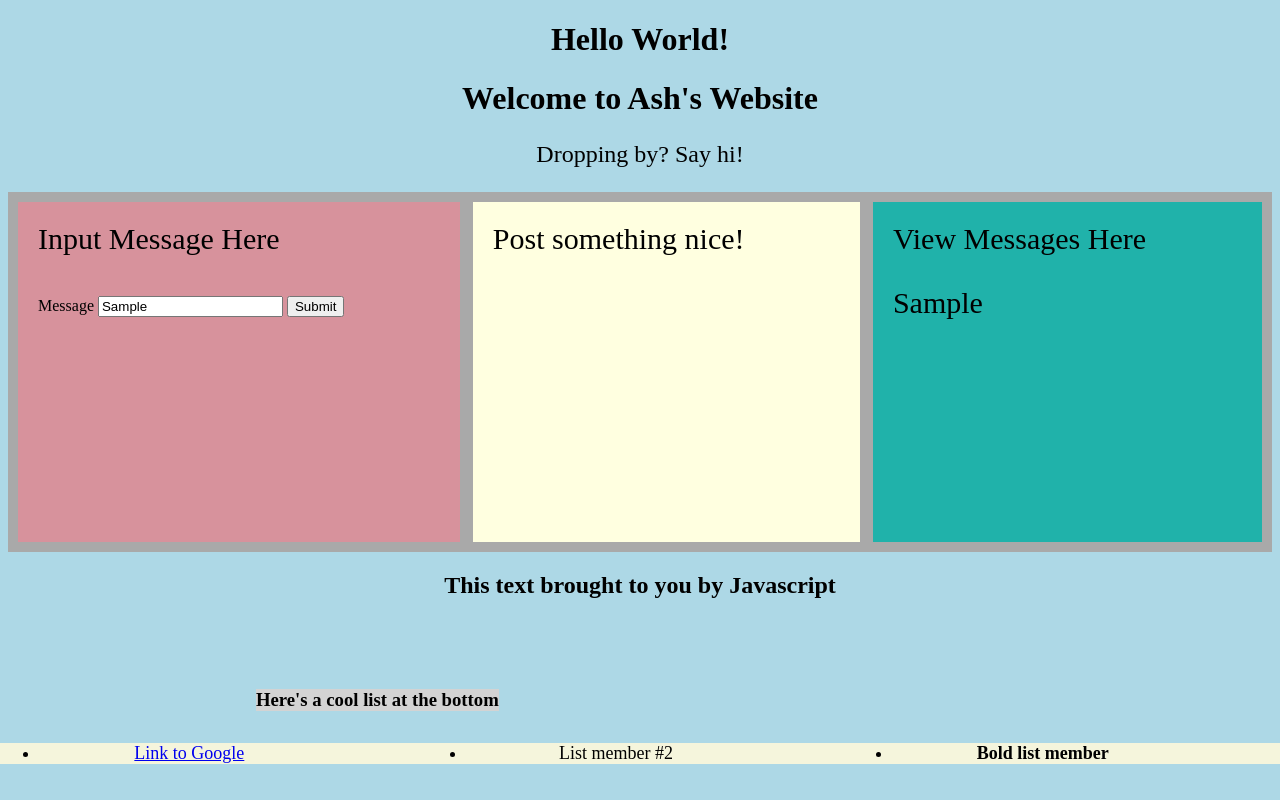
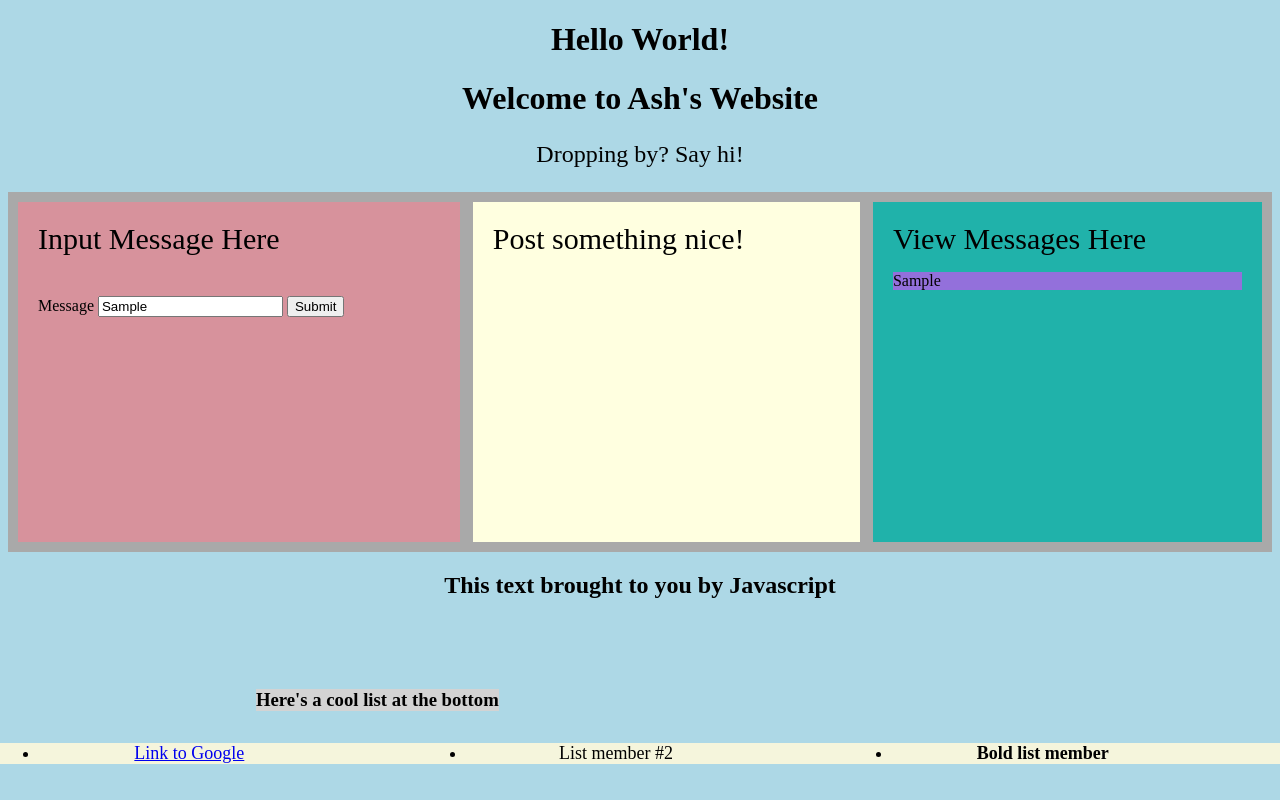
Before and after one commit to ArVolley01/Pwegress, a plain HTML site: page index.html in a window 1280 px wide. Both pictures are taken after typing "Sample" into the empty fields and a click on the button "Submit". Drawn offline with Linux system fonts and the light colour scheme.

Commit message:
finished website (for now)

```diff
--- a/index.html
+++ b/index.html
@@ -19,8 +19,7 @@
             </div>
             <div class="grid-item" id="g2">Post something nice!</div>
             <div class="grid-item" id="g3">View Messages Here
-                <!-- <p id="data"><embed src="./Data.txt" type="text/txt" /></p> -->
-                <p id="data"></p>
+                <div id="messages"></div>
             </div>
         </div>
 
--- a/script.js
+++ b/script.js
@@ -3,14 +3,22 @@ const h2 = document.createElement("h2");
 h2.textContent = "This text brought to you by Javascript";
 document.querySelector("body").appendChild(h2);
 
+let linenum = 0;
+
 function addListeners () {
     function postMessage() {
         const message = document.getElementById("input");
 
+        if (linenum >= 8) {
+            document.getElementById("messages").firstChild.remove();
+        } else {
+            linenum++;
+        }
+
         const line = document.createElement("p");
         line.textContent = message.value;
 
-        document.getElementById("g3").append(line);
+        document.getElementById("messages").append(line);
     }
 
     const button = document.getElementById("submit button");
--- a/style.css
+++ b/style.css
@@ -78,7 +78,7 @@ ul.footer {
     background-color: lightseagreen;
 }
 
-#data {
+#messages > p {
     background-color: mediumpurple;
-    font-size: small;
+    font-size: medium;
 }
```
